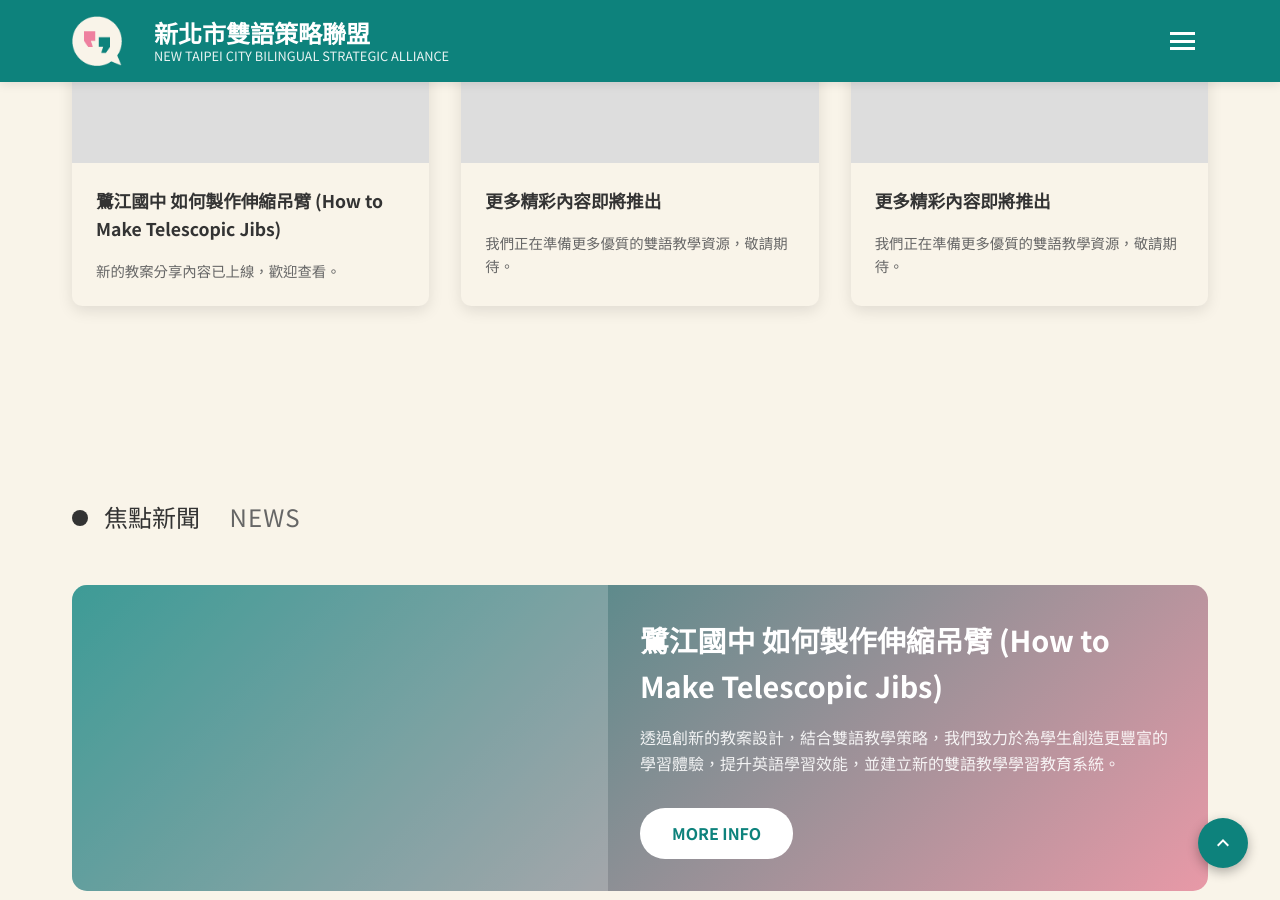
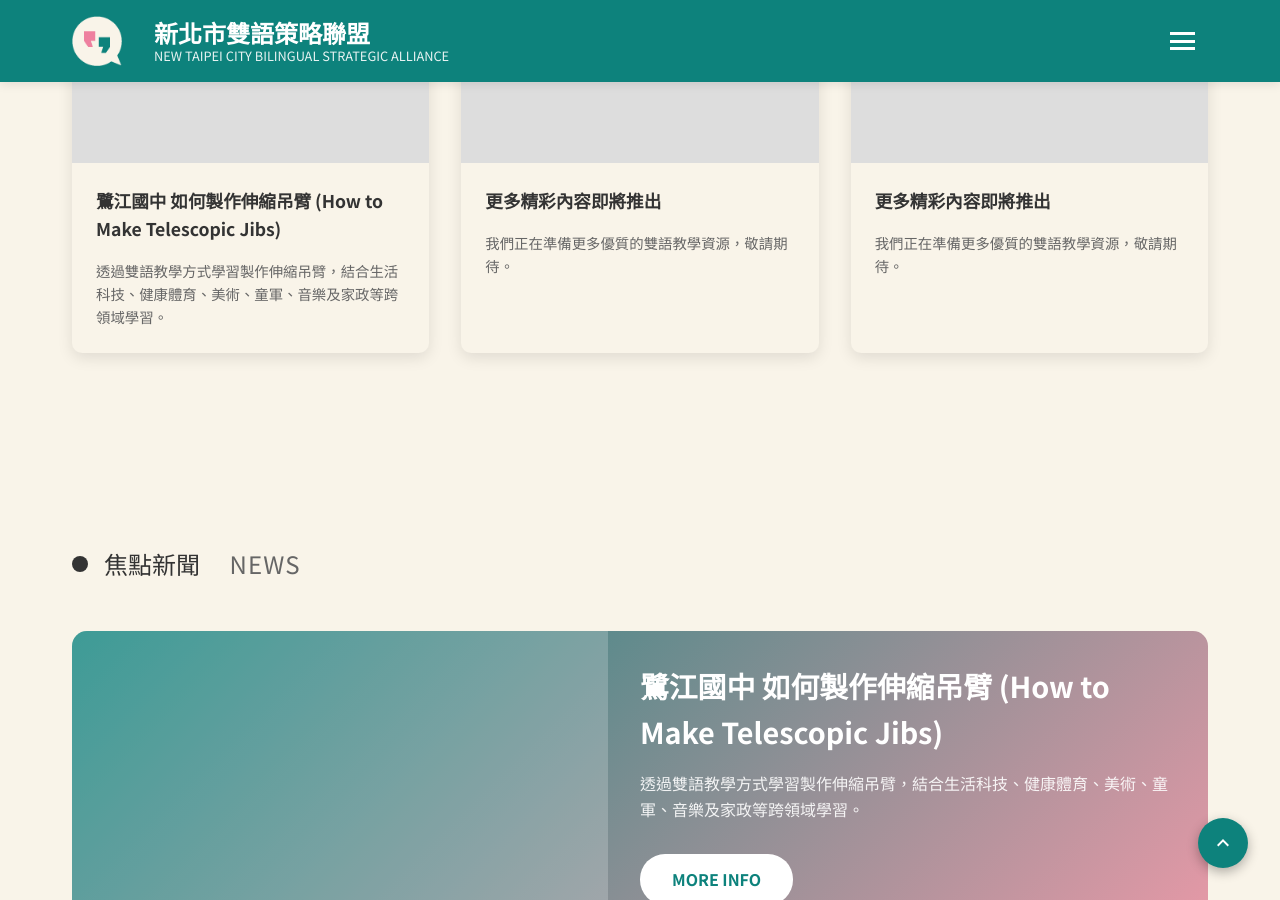
Before and after one commit to ntpc-bsa/ntpc-bsa.github.io, a Jekyll site: the page built from index.html, in a window 1280 px wide and 900 px high, scrolled down 833 px. Built offline with Jekyll 4.4.1, drawn with Linux system fonts in a browser that asks for light colours; some web fonts are replaced.

Commit message:
Fix homepage MORE INFO button - add lesson excerpt and use relative URLs

```diff
--- a/index.html
+++ b/index.html
@@ -149,21 +149,21 @@
                     <p class="featured-text">
                         {{ featured_item.excerpt | strip_html | truncate: 200 | default: "透過創新的教案設計，結合雙語教學策略，我們致力於為學生創造更豐富的學習體驗，提升英語學習效能，並建立新的雙語教學學習教育系統。" }}
                     </p>
-                    <a href="/lessons/" class="featured-btn">MORE INFO</a>
+                    <a href="{{ '/lessons/' | relative_url }}" class="featured-btn">MORE INFO</a>
                 {% elsif has_photos %}
                     {% assign featured_item = site.photos.first %}
                     <h3 class="featured-title">{{ featured_item.title | default: "活動照片分享" }}</h3>
                     <p class="featured-text">
                         {{ featured_item.excerpt | strip_html | truncate: 200 | default: "透過豐富的活動照片記錄，展現我們在雙語教學上的成果與師生的學習歷程，分享教學經驗與學習成果，促進學習交流與合作。" }}
                     </p>
-                    <a href="/photos/" class="featured-btn">MORE INFO</a>
+                    <a href="{{ '/photos/' | relative_url }}" class="featured-btn">MORE INFO</a>
                 {% elsif has_vr %}
                     {% assign featured_item = site.vr.first %}
                     <h3 class="featured-title">{{ featured_item.title | default: "VR科技教學" }}</h3>
                 <p class="featured-text">
                         {{ featured_item.excerpt | strip_html | truncate: 200 | default: "運用最新的VR虛擬實境技術，為學生打造沉浸式的學習環境，結合雙語教學，創造創新的教學模式，提升學習效果。" }}
                 </p>
-                    <a href="/vr/" class="featured-btn">MORE INFO</a>
+                    <a href="{{ '/vr/' | relative_url }}" class="featured-btn">MORE INFO</a>
                 {% endif %}
             </div>
         </div>
```
Also changed, not shown: _lessons/sample-lesson-example.md (+1 -1 lines).
